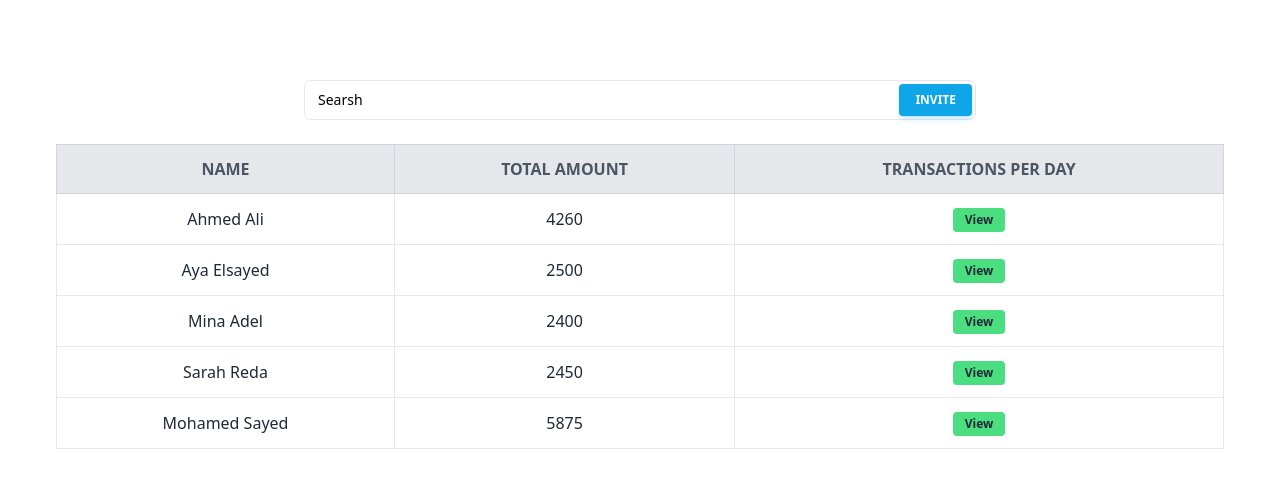
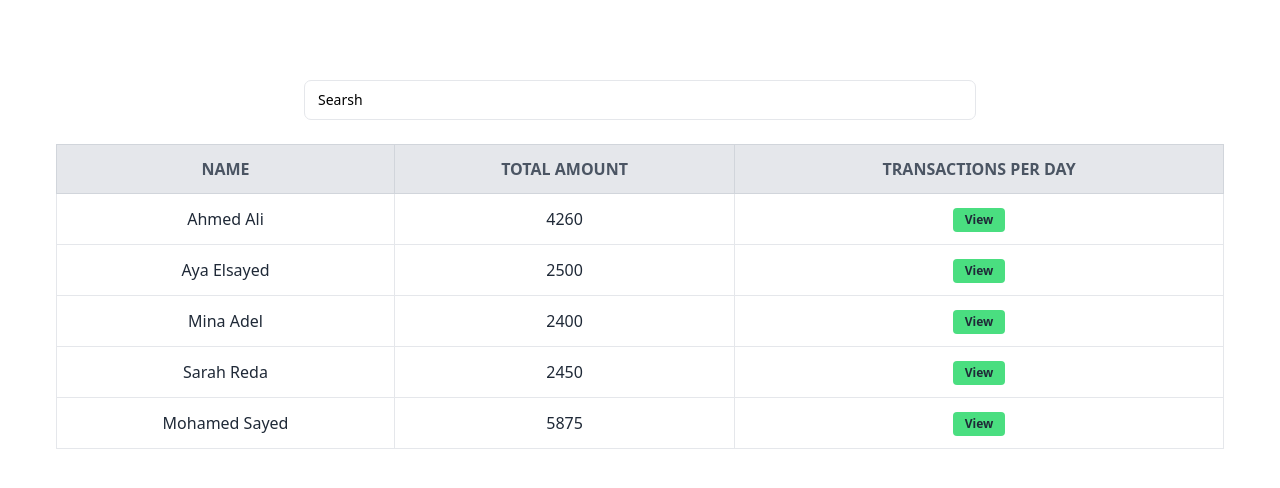
Before and after one commit to khaledHassan2/Task_Front_end_job_fair, a website: page index.html in a window 1280 px wide. Drawn offline with nearby package versions, Linux system fonts and the light colour scheme.

Commit message:
Update index.html

```diff
--- a/index.html
+++ b/index.html
@@ -13,14 +13,7 @@
 <section class="container mx-auto py-14 px-14">
 
     <div class="relative flex h-10 w-full min-w-[200px] max-w-[42rem] mx-auto my-6">
-        <button
-          onclick="searshcustomer()"
-          class="!absolute right-1 top-1 z-10 select-none rounded bg-sky-500 py-2 px-4 text-center align-middle font-sans text-xs font-bold uppercase text-white shadow-md shadow-sky-500/20 transition-all hover:shadow-lg hover:shadow-sky-500/40 focus:opacity-[0.85] focus:shadow-none active:opacity-[0.85] active:shadow-none peer-placeholder-shown:pointer-events-none peer-placeholder-shown:bg-blue-gray-500 peer-placeholder-shown:opacity-50 peer-placeholder-shown:shadow-none"
-          type="button"
-          data-ripple-light="true"
-        >
-          Invite
-        </button>
+
         <input
           id="customerSearshInput"
           type="text"
```
